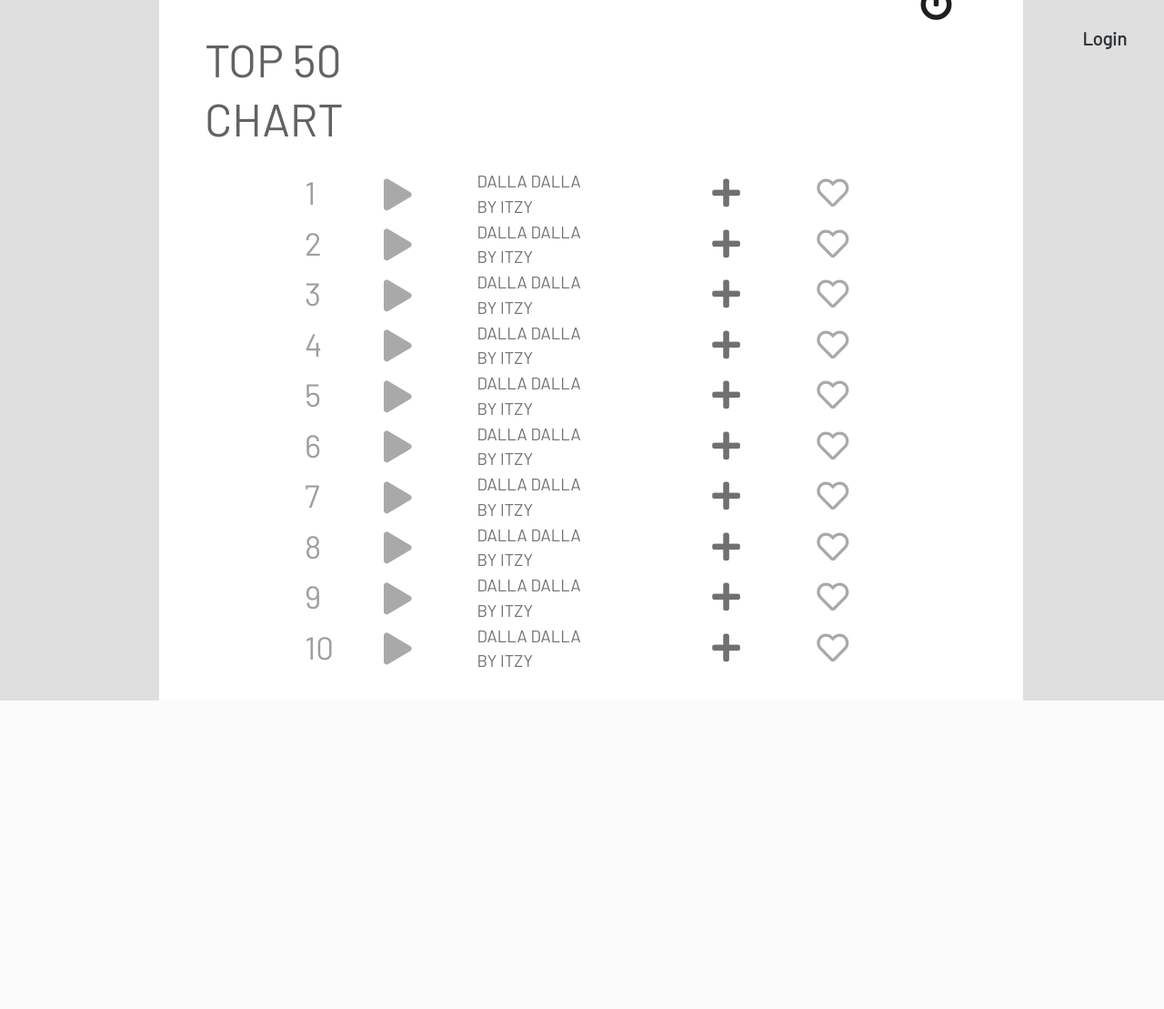
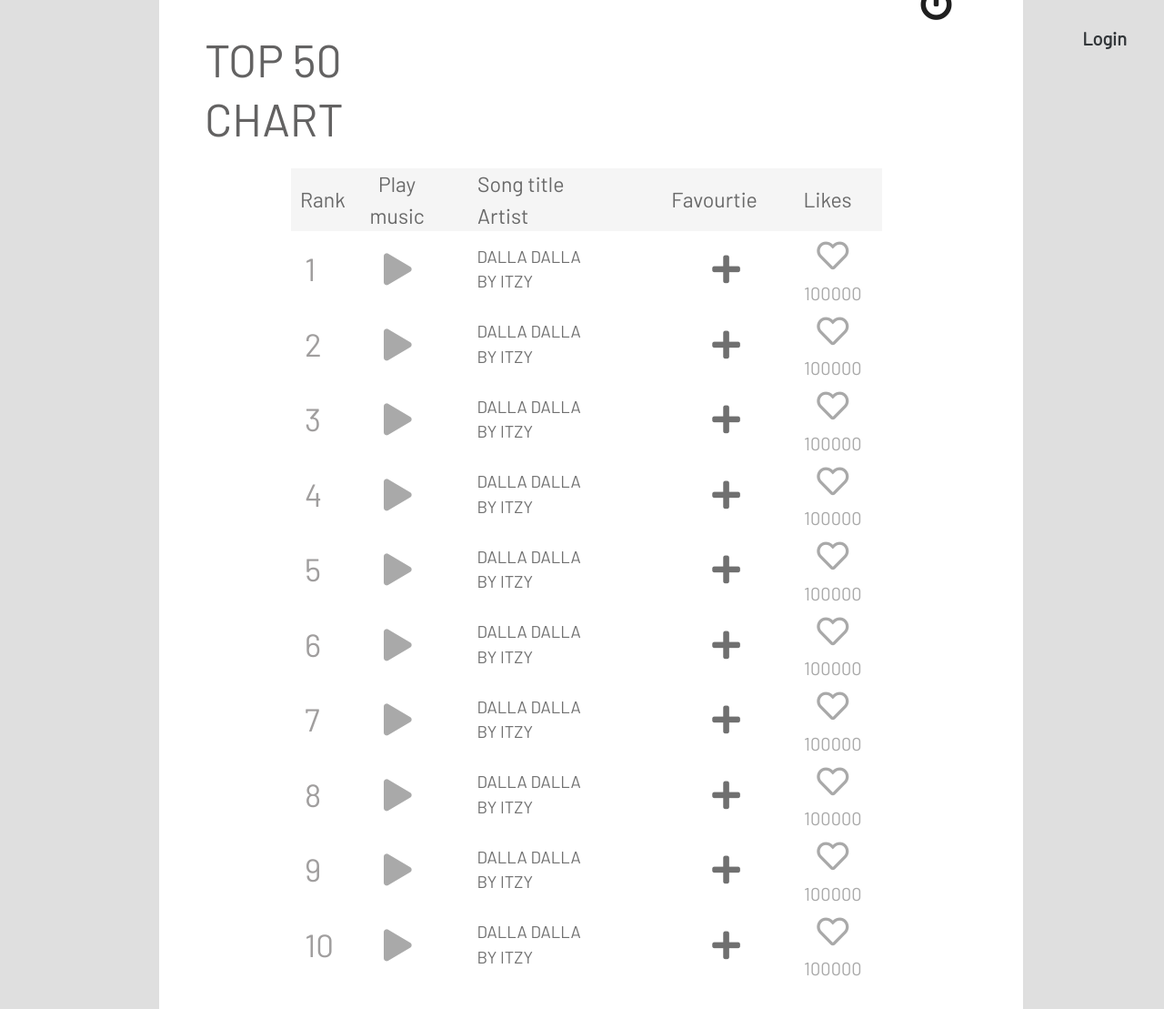
Before and after one commit to thanakritfluk/Fake_Melon, a Flask app: page / in a window 1280 px wide. Shown: the part 130-1239 px from the top of the page at 91% size. Before the commit the page ends 900 px from the top, so only its background shows below. Run offline with Flask 2, Linux system fonts and the light colour scheme; some libraries are stand-ins or nearby versions.

Commit message:
add table chart header

```diff
--- a/app/static/chart_style1.css
+++ b/app/static/chart_style1.css
@@ -43,9 +43,41 @@
 
 }
 
+.chart-table-header {
+    font-size: 2.3rem;
+    color: dimgray;
+    padding-left: 1rem;
+    background: whitesmoke;
+}
+
+.r-header {
+    align-self: center;
+    padding-left: 0rem;
+}
+
+.p-header{
+    text-align: center;
+}
+
+.s-header{
+    margin-left: 2rem;
+}
+
+.f-header{
+    align-self: center;
+
+}
+
+.l-header {
+    align-self: center;
+    text-align: right;
+    padding-right: 0rem;
+}
+
 .chart-number {
     font-size: 3.5rem;
     color: #a09e9e;
+    align-self: center;
 }
 
 .chart-playicon {
@@ -66,8 +98,11 @@
     color: #707070;
     margin: auto;
     text-align: center;
-    margin-top: 0rem;
 
+}
+
+.num-likes {
+    font-size: 2rem;
 }
 
 .chart-playicon:hover {
--- a/app/templates/chart.html
+++ b/app/templates/chart.html
@@ -9,6 +9,17 @@
     <h1 class="chart-header">TOP 50</h1>
     <h1 class="chart-header">CHART</h1>
     <div id="chart-rankbox" class="container">
+            <div class="row chart-table-header">
+                    <div class="col-1 r-header">Rank</div>
+                    <div class="col-2 p-header">Play music</div>
+                     <div class="col-4 s-header">
+                     <div> Song title<br>Artist</div>
+                   </div>
+                    <div class="col-2 f-header">Favourtie</div>
+                    <div class="col-2 l-header">Likes
+
+                        </div>
+                </div>
         <div class="row">
             <div class="col-1 chart-number">1</div>
             <div class="col-2 chart-playicon"><i class="fas fa-play"></i></div>
@@ -18,70 +29,72 @@
             </a>
            </div>
             <div class="col-2 addicon"><i class="fas fa-plus"></i></div>
-            <div class="col-2 chart-favicon"><i class="far fa-heart"></i></div>
+            <div class="col-2 chart-favicon"><i class="far fa-heart"></i>
+                <div class="num-likes"> 100000 </div>
+                </div>
         </div>
         <div class="row">
             <div class="col-1 chart-number">2</div>
             <div class="col-2 chart-playicon"><i class="fas fa-play"></i></div>
             <div class="col-4 chart-namesong">DALLA DALLA <br> BY ITZY</div>
             <div class="col-2 addicon"><i class="fas fa-plus"></i></div>
-            <div class="col-2 chart-favicon"><i class="far fa-heart"></i></div>
+            <div class="col-2 chart-favicon"><i class="far fa-heart"></i><div class="num-likes"> 100000 </div></div>
         </div>
         <div class="row">
             <div class="col-1 chart-number">3</div>
             <div class="col-2 chart-playicon"><i class="fas fa-play"></i></div>
             <div class="col-4 chart-namesong">DALLA DALLA <br> BY ITZY</div>
             <div class="col-2 addicon"><i class="fas fa-plus"></i></div>
-            <div class="col-2 chart-favicon"><i class="far fa-heart"></i></div>
+            <div class="col-2 chart-favicon"><i class="far fa-heart"></i><div class="num-likes"> 100000 </div></div>
         </div>
         <div class="row">
             <div class="col-1 chart-number">4</div>
             <div class="col-2 chart-playicon"><i class="fas fa-play"></i></div>
             <div class="col-4 chart-namesong">DALLA DALLA <br> BY ITZY</div>
             <div class="col-2 addicon"><i class="fas fa-plus"></i></div>
-            <div class="col-2 chart-favicon"><i class="far fa-heart"></i></div>
+            <div class="col-2 chart-favicon"><i class="far fa-heart"></i><div class="num-likes"> 100000 </div></div>
         </div>
         <div class="row">
             <div class="col-1 chart-number">5</div>
             <div class="col-2 chart-playicon"><i class="fas fa-play"></i></div>
             <div class="col-4 chart-namesong">DALLA DALLA <br> BY ITZY</div>
             <div class="col-2 addicon"><i class="fas fa-plus"></i></div>
-            <div class="col-2 chart-favicon"><i class="far fa-heart"></i></div>
+            <div class="col-2 chart-favicon"><i class="far fa-heart"></i><div class="num-likes"> 100000 </div></div>
         </div>
         <div class="row">
             <div class="col-1 chart-number">6</div>
             <div class="col-2 chart-playicon"><i class="fas fa-play"></i></div>
             <div class="col-4 chart-namesong">DALLA DALLA <br> BY ITZY</div>
             <div class="col-2 addicon"><i class="fas fa-plus"></i></div>
-            <div class="col-2 chart-favicon"><i class="far fa-heart"></i></div>
+            <div class="col-2 chart-favicon"><i class="far fa-heart"></i><div class="num-likes"> 100000 </div></div>
         </div>
         <div class="row">
             <div class="col-1 chart-number">7</div>
             <div class="col-2 chart-playicon"><i class="fas fa-play"></i></div>
             <div class="col-4 chart-namesong">DALLA DALLA <br> BY ITZY</div>
             <div class="col-2 addicon"><i class="fas fa-plus"></i></div>
-            <div class="col-2 chart-favicon"><i class="far fa-heart"></i></div>
+            <div class="col-2 chart-favicon"><i class="far fa-heart"></i><div class="num-likes"> 100000 </div></div>
         </div>
         <div class="row">
             <div class="col-1 chart-number">8</div>
             <div class="col-2 chart-playicon"><i class="fas fa-play"></i></div>
             <div class="col-4 chart-namesong">DALLA DALLA <br> BY ITZY</div>
             <div class="col-2 addicon"><i class="fas fa-plus"></i></div>
-            <div class="col-2 chart-favicon"><i class="far fa-heart"></i></div>
+            <div class="col-2 chart-favicon"><i class="far fa-heart"></i><div class="num-likes"> 100000 </div></div>
         </div>
         <div class="row">
             <div class="col-1 chart-number">9</div>
             <div class="col-2 chart-playicon"><i class="fas fa-play"></i></div>
             <div class="col-4 chart-namesong">DALLA DALLA <br> BY ITZY</div>
             <div class="col-2 addicon"><i class="fas fa-plus"></i></div>
-            <div class="col-2 chart-favicon"><i class="far fa-heart"></i></div>
+            <div class="col-2 chart-favicon"><i class="far fa-heart"></i><div class="num-likes"> 100000 </div></div>
         </div>
         <div class="row">
             <div class="col-1 chart-number">10</div>
             <div class="col-2 chart-playicon"><i class="fas fa-play"></i></div>
             <div class="col-4 chart-namesong">DALLA DALLA <br> BY ITZY</div>
             <div class="col-2 addicon"><i class="fas fa-plus"></i></div>
-            <div class="col-2 chart-favicon"><i class="far fa-heart"></i></div>
+            <div class="col-2 chart-favicon"><i class="far fa-heart"></i><div class="num-likes"> 100000 </div></div>
         </div>
 
     </div>
```
